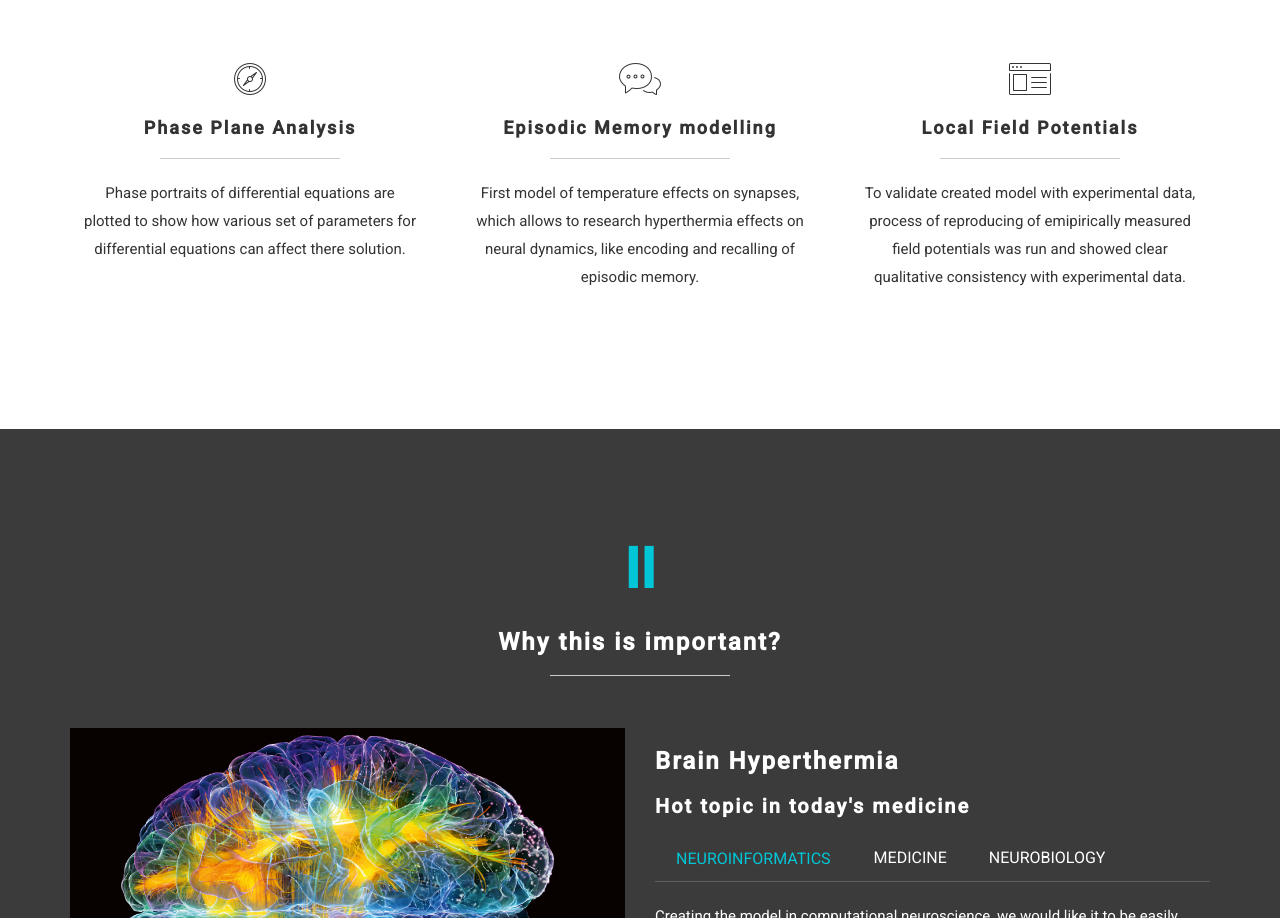
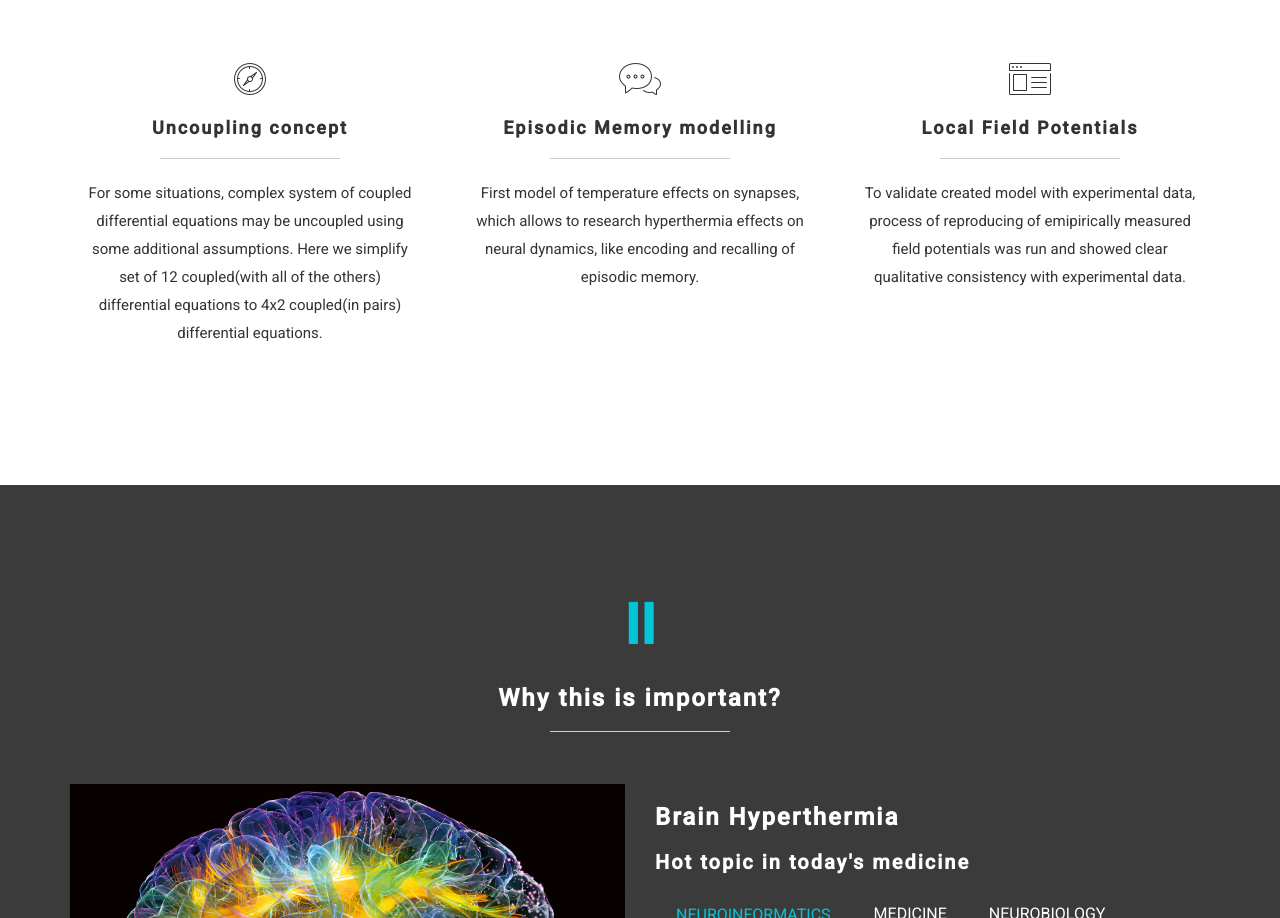
Before and after one commit to dom-kufel/brainhyperthermia.eu-website, a plain HTML site: page index.html in a window 1280 px wide. Shown: the part 1330-2248 px from the top of the page. Drawn offline with Linux system fonts and the light colour scheme.

Commit message:
updatev2

```diff
--- a/index.html
+++ b/index.html
@@ -118,12 +118,11 @@ http://www.tooplate.com/view/2075-digital-team
 			</div>
 			<div class="col-lg-4 col-md-4 col-sm-4 wow fadeInUp" data-wow-delay="1s">
 				<i class="icon-compass medium-icon"></i>
-					<h3>Phase Plane Analysis</h3>
+					<h3>Uncoupling concept</h3>
 					<hr>
-					<p> Phase portraits of differential equations
-					are plotted to show how various set of
-					parameters for differential equations can affect
-					there solution. </p>
+					<p> For some situations, complex system of coupled differential equations
+					may be uncoupled using some additional assumptions. Here we simplify set of 12 coupled(with all of the others)
+					differential equations to 4x2 coupled(in pairs) differential equations. </p>
 			</div>
 			<div class="col-lg-4 col-md-4 col-sm-4 wow fadeInUp" data-wow-delay="1s">
 				<i class="icon-chat medium-icon"></i>
```
